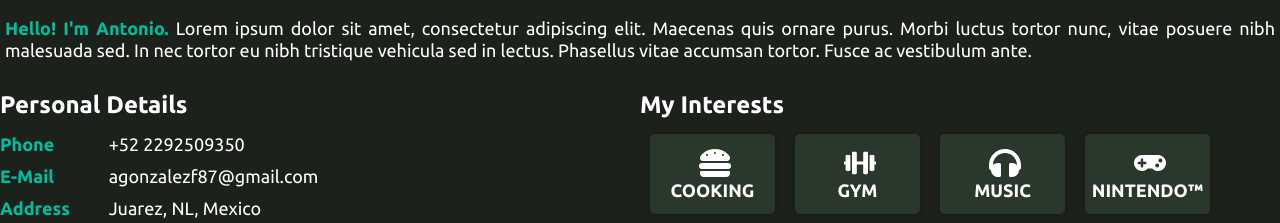
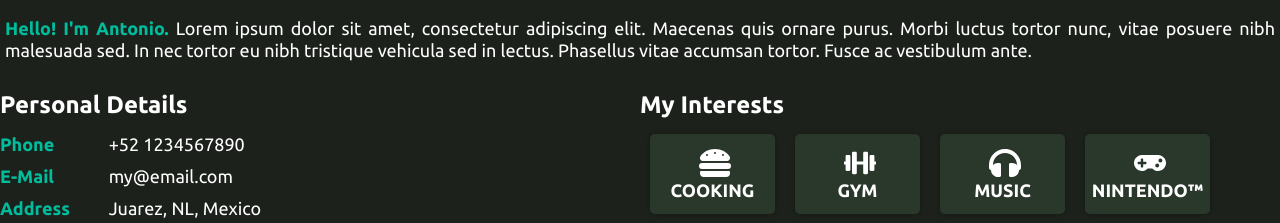
Before and after one commit to agonzalezf87/agonzalezf87.dev, a React (Vite) app: page / in a window 1280 px wide. Shown: the part 1040-1263 px from the top of the page. Built offline with nearby package versions, Linux system fonts and the light colour scheme.

Commit message:
Modified personal info for security.

```diff
--- a/src/components/About/index.jsx
+++ b/src/components/About/index.jsx
@@ -5,8 +5,8 @@ import '../../styles/About.component.css'
 
 const personalDetails = [
   {
-    phone: "tel:+52 2292509350",
-    email: "mailto:agonzalezf87@gmail.com",
+    phone: "tel:+52 1234567890",
+    email: "mailto:my@email.com",
     address: "Juarez, NL, Mexico",
     jobStatus: "freelance"
   }
```
Also changed, not shown: 1 other file (tests, documents, lock files or other folders).
